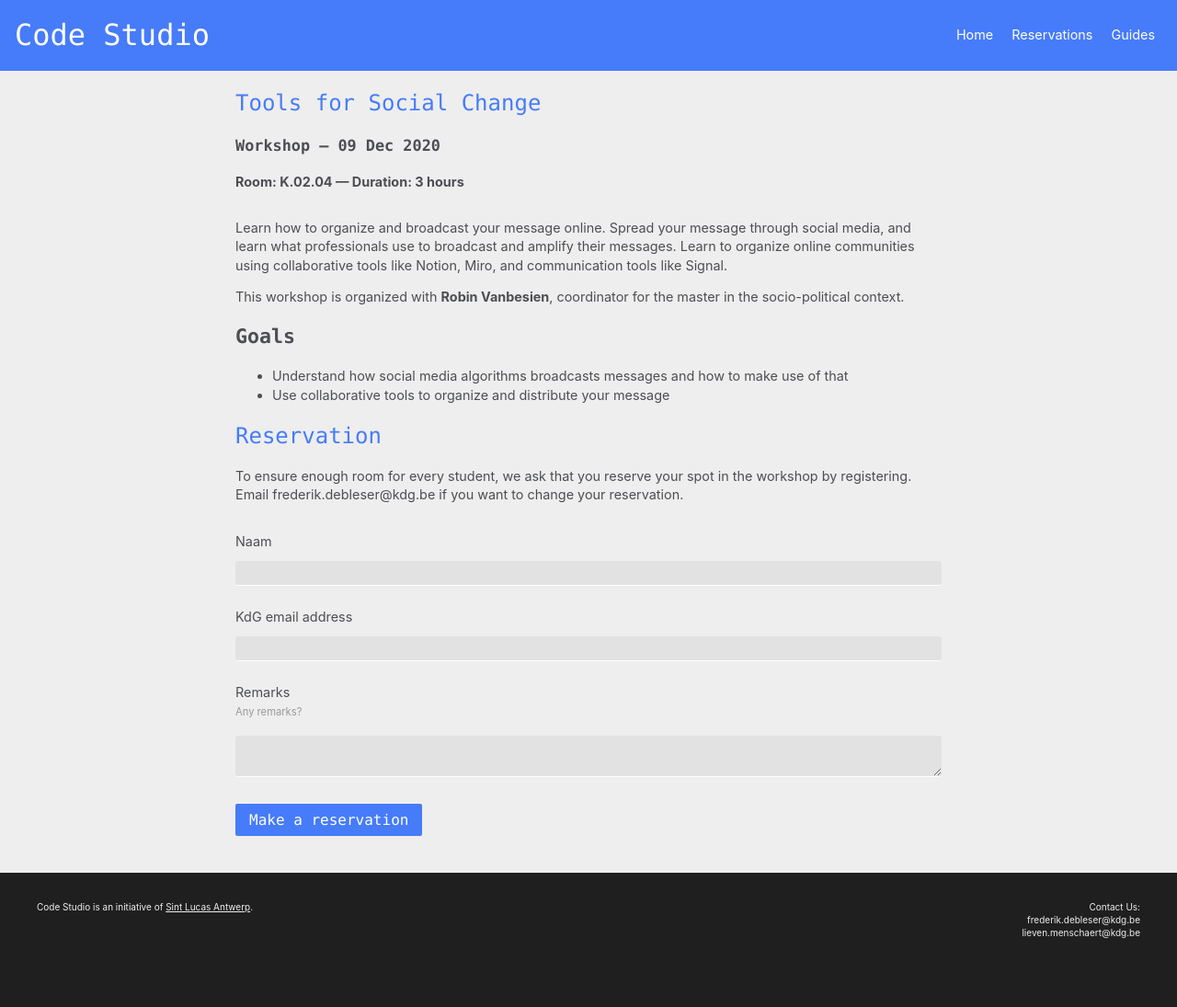
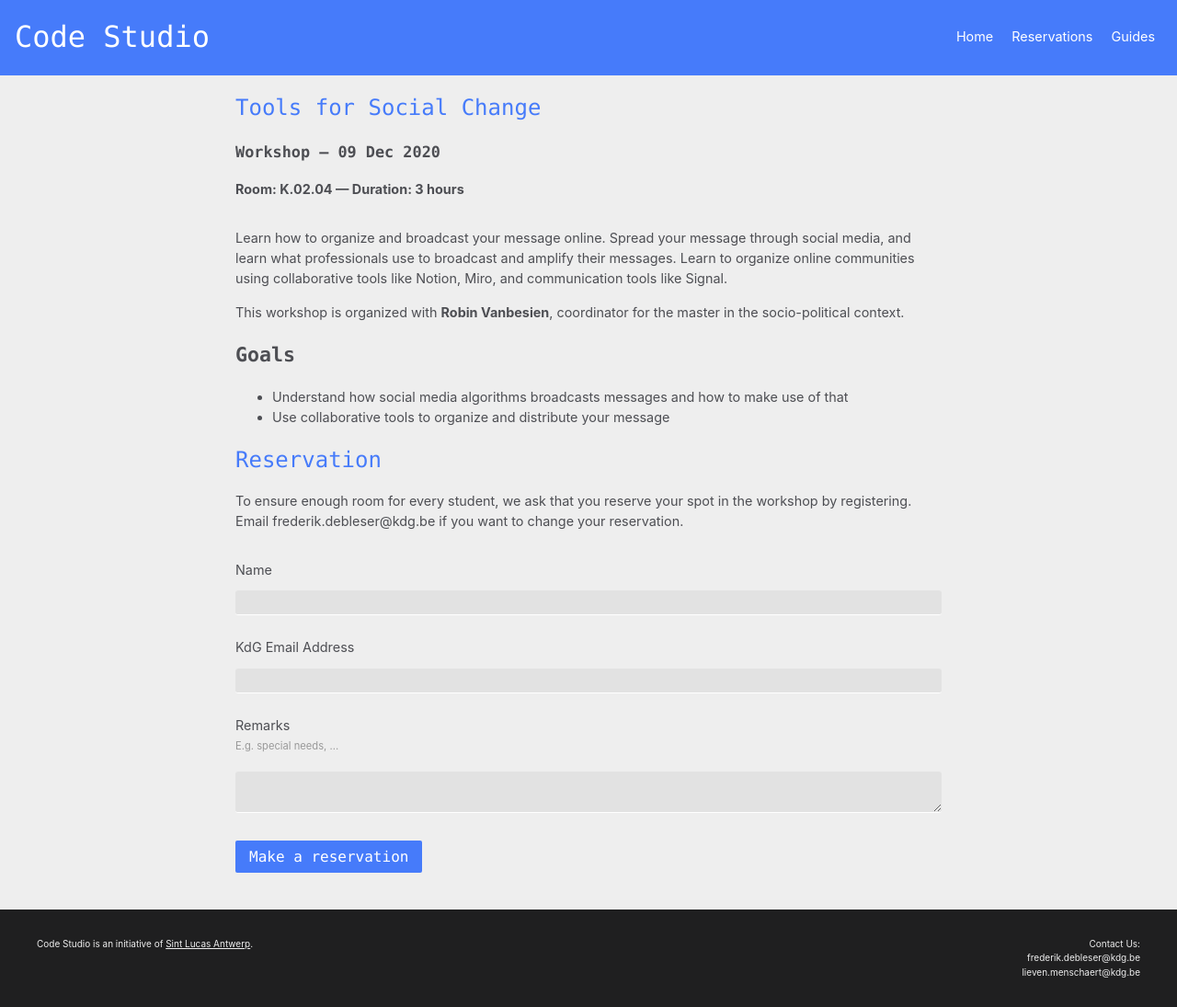
Before and after one commit to codespacehelp/website, a Jekyll site: the page built from _workshops/tools-for-social-change.md, in a window 1280 px wide. Shown: the whole page at 92% size. Built offline with Jekyll 4.4.1, drawn with Linux system fonts in a browser that asks for light colours; before the commit the page ends 1051 px from its top, so only the background shows below that.

Commit message:
Tweaking.

```diff
--- a/_layouts/workshop.html
+++ b/_layouts/workshop.html
@@ -19,13 +19,13 @@ layout: default
   <form name="workshops" method="POST" data-netlify="true">
     <div class="form__row">
       <label
-        ><span class="form__label">Naam</span
+        ><span class="form__label">Name</span
         ><input class="form__field" type="text" name="name" required
       /></label>
     </div>
     <div class="form__row">
       <label
-        ><span class="form__label">KdG email address</span
+        ><span class="form__label">KdG Email Address</span
         ><input class="form__field" type="email" name="email" required
       /></label>
     </div>
@@ -33,7 +33,7 @@ layout: default
     <div class="form__row">
       <label
         ><span class="form__label">Remarks</span
-        ><span class="form__help">Any remarks?</span
+        ><span class="form__help">E.g. special needs, ...</span
         ><textarea class="form__field" name="question"></textarea>
       </label>
     </div>
--- a/media/css/main.css
+++ b/media/css/main.css
@@ -10,7 +10,7 @@ img {
 
 html {
   font-family: sans-serif;
-  line-height: 1.4;
+  line-height: 1.55;
   -webkit-text-size-adjust: 100%;
   -webkit-tap-highlight-color: rgba(0, 0, 0, 0);
 }
```
